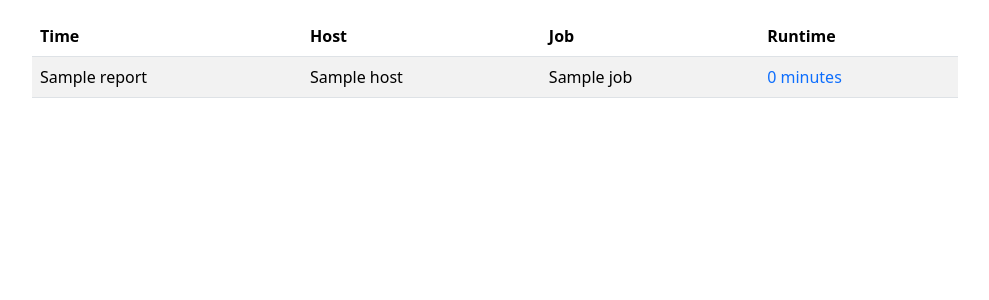
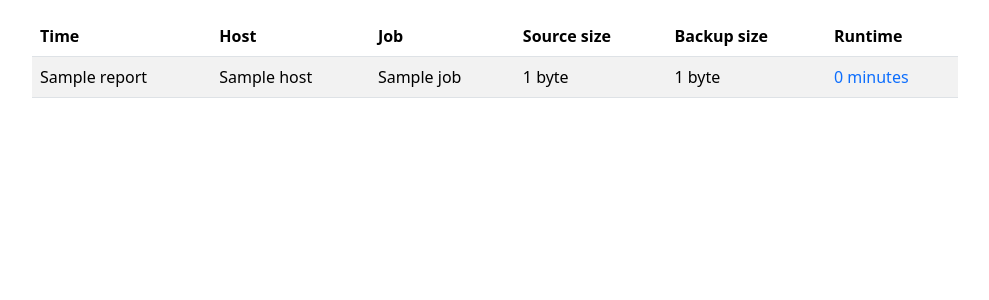
Before and after one commit to datagutten/duplicati-multimonitor, a Django app: template app/monitoring/templates/monitoring/runs.html in a window 1280 px wide. Shown: the part 56-356 px from the top of the page, without its empty margins (50-1039 px from the left). Run offline with Django 5.2, Linux system fonts and the light colour scheme; the template is opened without the code that fills it: most values are stand-ins (such as "Sample title", 1, 10 or a date in 2020); data that the repository does not hold is empty; some libraries are stand-ins or nearby versions.

Commit message:
Add size fields to backup run list

```diff
--- a/app/monitoring/templates/monitoring/includes/run_list.html
+++ b/app/monitoring/templates/monitoring/includes/run_list.html
@@ -4,15 +4,19 @@
             <th scope="col">Time</th>
             <th scope="col">Host</th>
             <th scope="col">Job</th>
+            <th scope="col">Source size</th>
+            <th scope="col">Backup size</th>
             <th scope="col">Runtime</th>
         </tr>
         </thead>
     <tbody>
     {% for run in runs.all %}
         <tr>
-        <td>{{ run.report }}</td>
-        <td>{{ run.job.host }}</td>
-        <td>{{ run.job.name }}</td>
+            <td>{{ run.report }}</td>
+            <td>{{ run.job.host }}</td>
+            <td>{{ run.job.name }}</td>
+            <td>{{ run.size|filesizeformat }}</td>
+            <td>{{ run.backup_size|filesizeformat }}</td>
             <td class="{{ run.status_class }}"><a href="{% url 'monitoring:run' run=run.id %}">{{ run.begin|timesince:run.end }}</a></td>
         </tr>
     {% endfor %}
```
